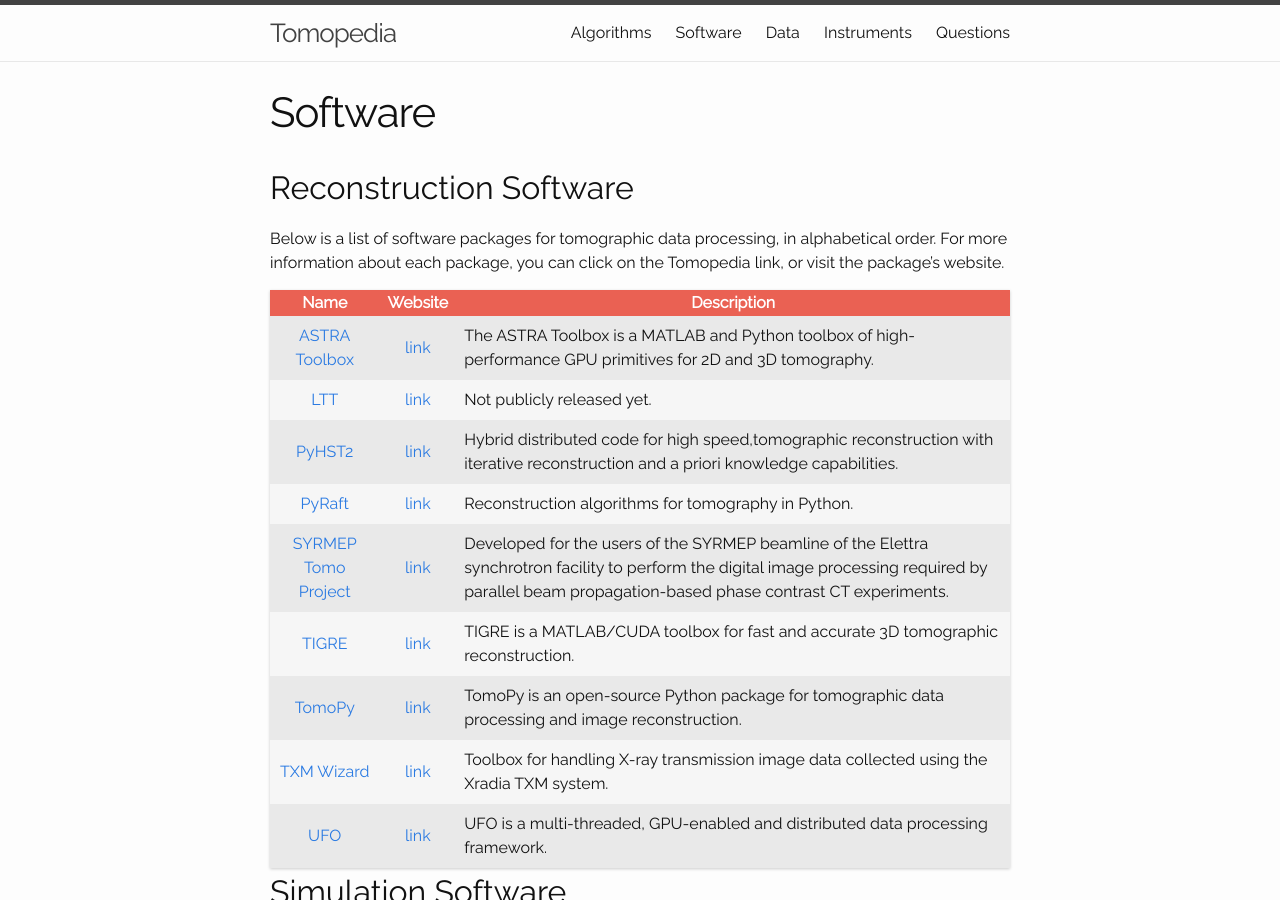
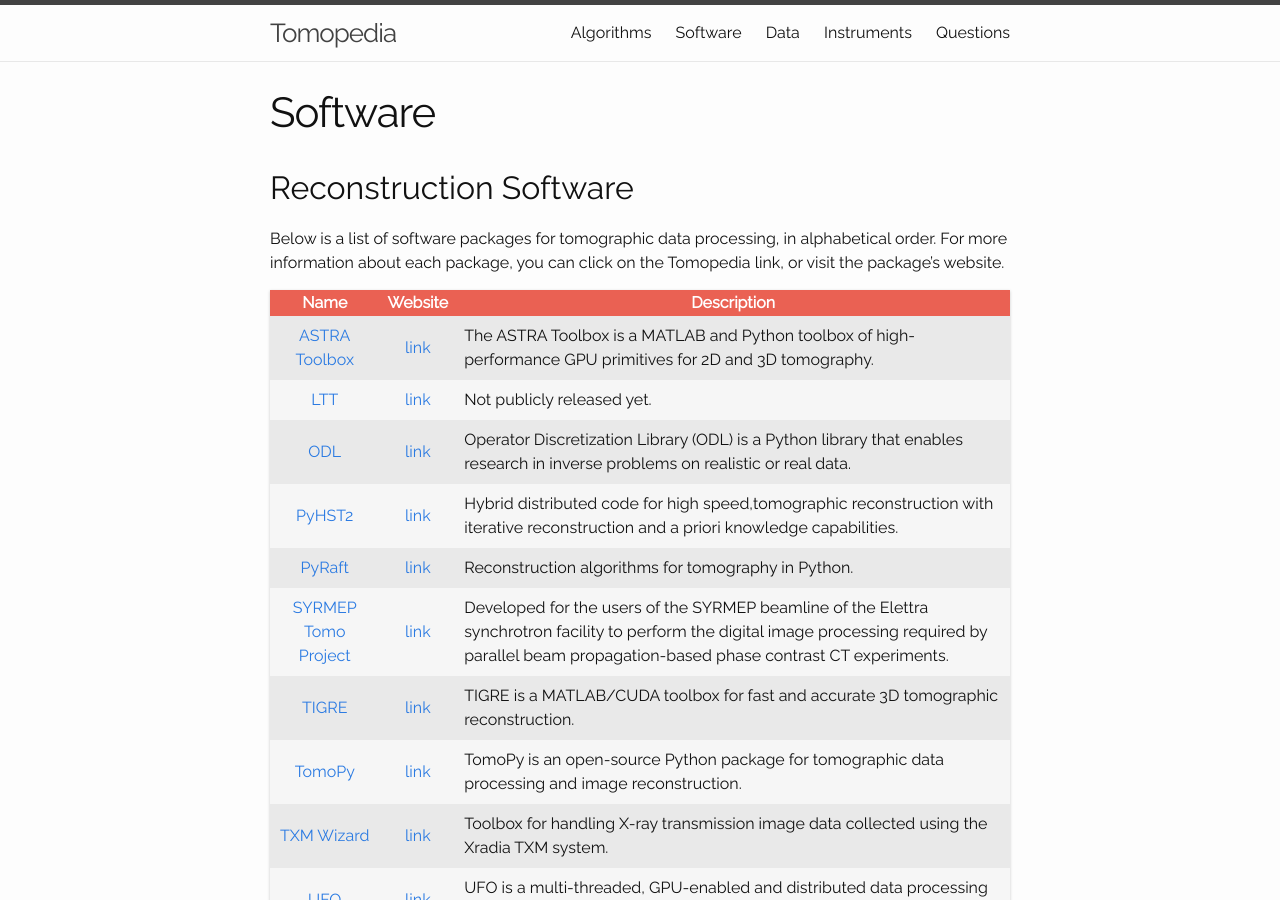
Before and after one commit to tomopedia/tomopedia.github.io, a Jekyll site: the page built from main_pages/40_software.md, in a window 1280 px wide and 900 px high. Built offline with Jekyll 4.4.1, drawn with Linux system fonts in a browser that asks for light colours.

Commit message:
Update 40_software.md

```diff
--- a/main_pages/40_software.md
+++ b/main_pages/40_software.md
@@ -19,6 +19,7 @@ the Tomopedia link, or visit the package's website.
 |:-----------------------------------------:|:-------------------------------------------------------------------------:|-------------------------------------------------------------------------------------------------------------------------------------------------------------------------------------------------------|
 | [ASTRA Toolbox](/software/astra/)         |  [link](http://www.astra-toolbox.com/)                                    | The ASTRA Toolbox is a MATLAB and Python toolbox of high-performance GPU primitives for 2D and 3D tomography.                                                                                         |
 | [LTT](/software/ltt)                      |  [link](https://nci.llnl.gov/content/assets/docs/ChampleyALSmeeting.pdf)  | Not publicly released yet.                                                                                                                                                                            |
+| [ODL](/software/odl)                      |  [link](https://github.com/odlgroup/odl)                                  | Operator Discretization Library (ODL) is a Python library that enables research in inverse problems on realistic or real data.                                                                        |
 | [PyHST2](/software/pyhst2/)               |  [link](https://forge.epn-campus.eu/projects/pyhst2)                      | Hybrid distributed code for high speed,tomographic reconstruction with iterative reconstruction and a priori knowledge capabilities.                                                                  |
 | [PyRaft](/software/pyraft/)               |  [link](https://github.com/exmiqueles/pyraft)                             | Reconstruction algorithms for tomography in Python.                                                                                                                                                   |
 | [SYRMEP Tomo Project](/software/syrmep/)  |  [link](https://github.com/ElettraSciComp/)                               | Developed for the users of the SYRMEP beamline of the Elettra synchrotron facility to perform the digital image processing required by parallel beam propagation-based phase contrast CT experiments. |
```
